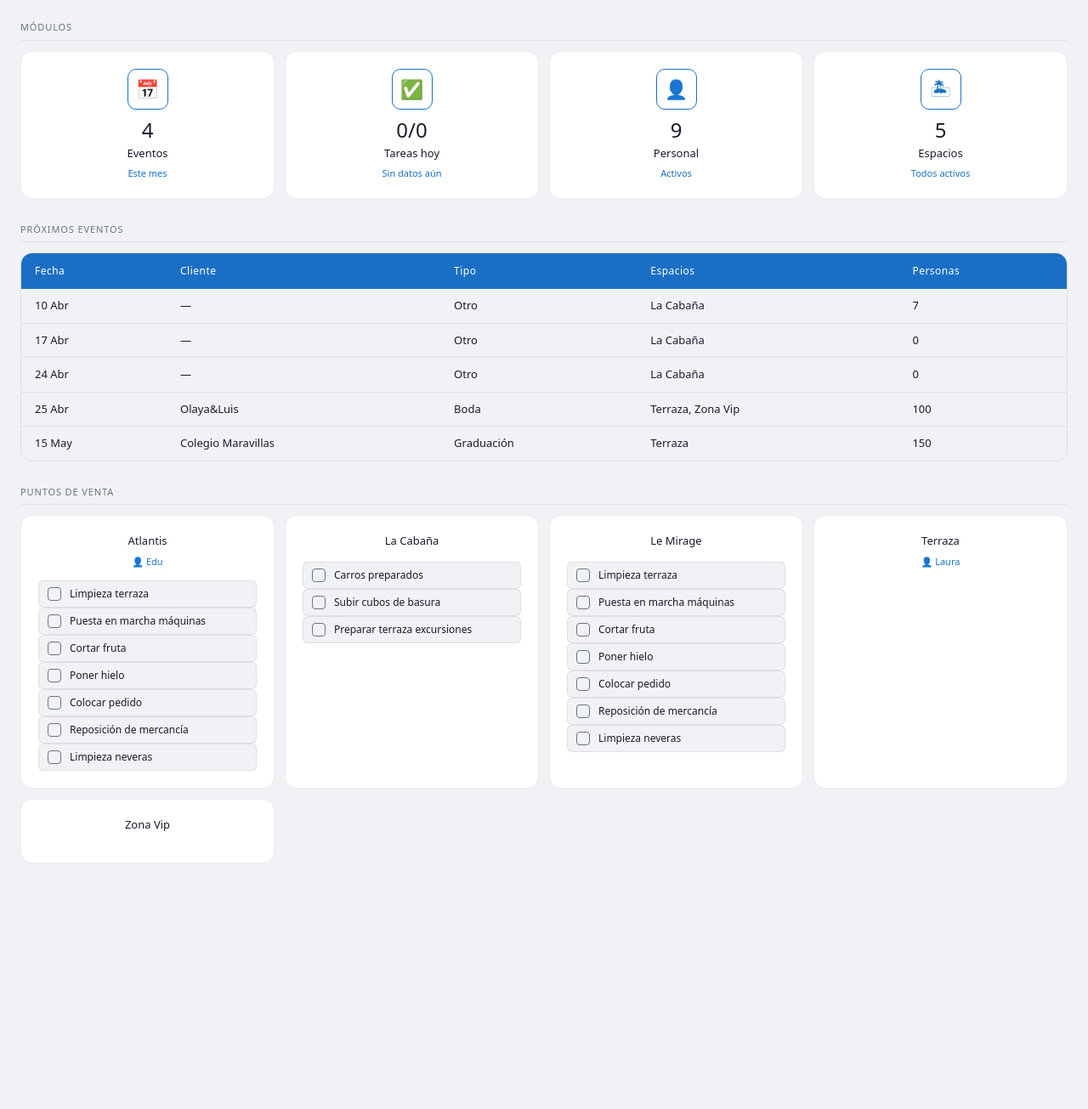
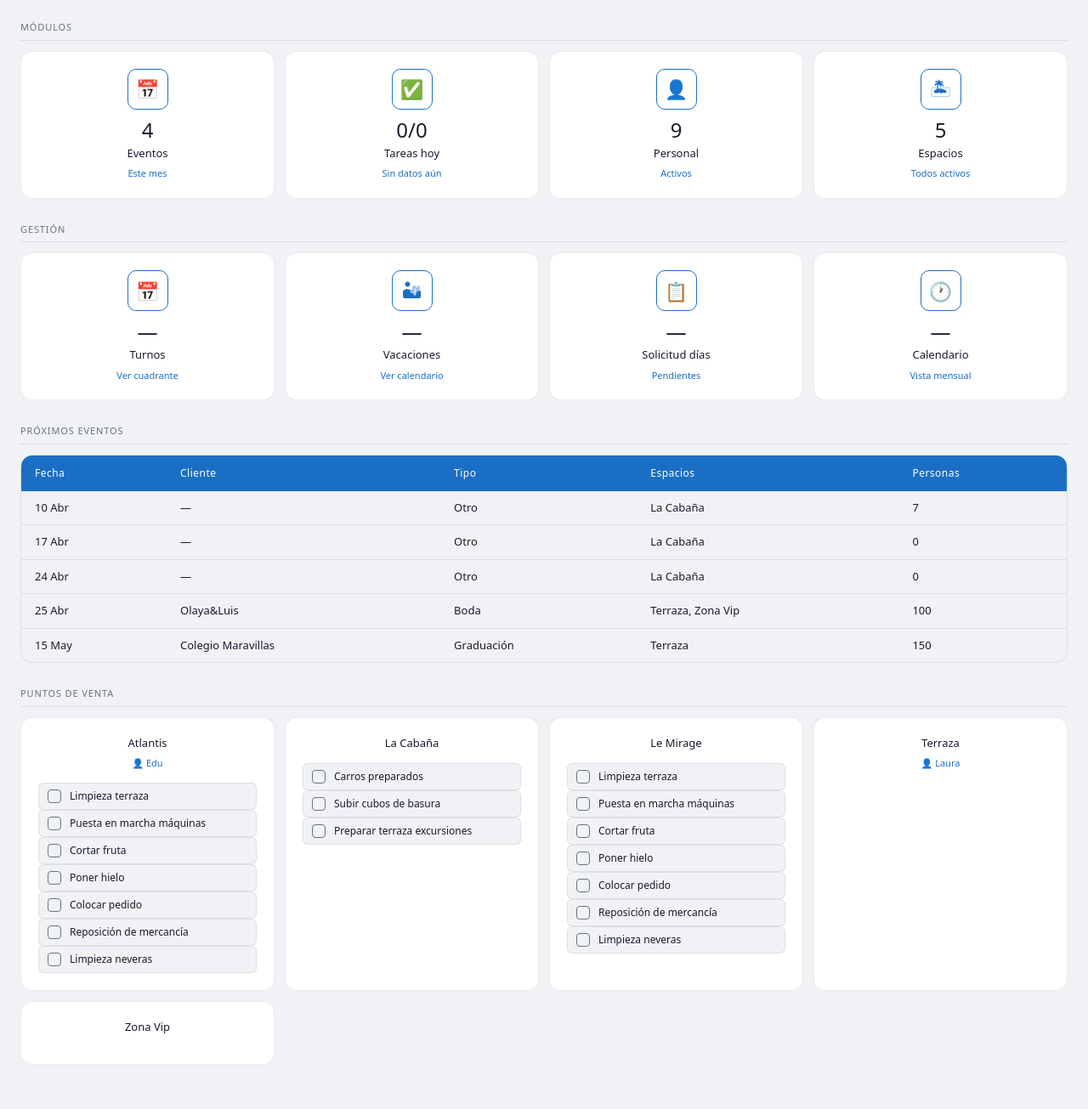
Before and after one commit to fvilpaz/auryapp, a Django app: page / in a window 1280 px wide. Shown: the part 56-1361 px from the top of the page at 85% size. Before the commit the page ends 1071 px from the top, so only its background shows below. Run offline with Django 5.2, Linux system fonts and the light colour scheme; data comes from the database, SQL or seed files in the repository.

Commit message:
add cuadrante semanal with navigation

```diff
--- a/beachclub/urls.py
+++ b/beachclub/urls.py
@@ -20,4 +20,5 @@ from django.urls import path, include
 urlpatterns = [
     path('admin/', admin.site.urls),
     path('', include('core.urls')),
+    path('personal/', include('personal.urls')),
     ]
--- a/core/templates/core/dashboard.html
+++ b/core/templates/core/dashboard.html
@@ -35,6 +35,41 @@
       <div class="bc-card-value">{{ total_espacios }}</div>
       <div class="bc-card-label">Espacios</div>
       <div class="bc-card-sub">Todos activos</div>
+    </div>
+
+  </div>
+</div>
+
+<div class="bc-section">
+  <div class="bc-section-title">Gestión</div>
+  <div class="bc-card-grid bc-card-dock">
+
+    <div class="bc-card">
+      <div class="bc-card-icon">&#128197;</div>
+      <div class="bc-card-value">—</div>
+      <div class="bc-card-label">Turnos</div>
+      <div class="bc-card-sub">Ver cuadrante</div>
+    </div>
+
+    <div class="bc-card">
+      <div class="bc-card-icon">&#127964;</div>
+      <div class="bc-card-value">—</div>
+      <div class="bc-card-label">Vacaciones</div>
+      <div class="bc-card-sub">Ver calendario</div>
+    </div>
+
+    <div class="bc-card">
+      <div class="bc-card-icon">&#128203;</div>
+      <div class="bc-card-value">—</div>
+      <div class="bc-card-label">Solicitud días</div>
+      <div class="bc-card-sub">Pendientes</div>
+    </div>
+
+    <div class="bc-card">
+      <div class="bc-card-icon">&#128336;</div>
+      <div class="bc-card-value">—</div>
+      <div class="bc-card-label">Calendario</div>
+      <div class="bc-card-sub">Vista mensual</div>
     </div>
 
   </div>
--- /dev/null
+++ b/personal/urls.py
@@ -0,0 +1,6 @@
+from django.urls import path
+from . import views
+
+urlpatterns = [
+    path('cuadrante/', views.cuadrante, name='cuadrante'),
+]
```
Also changed, not shown: personal/templates/personal/cuadrante.html (added, +73 -0 lines), personal/views.py (+48 -0 lines).
